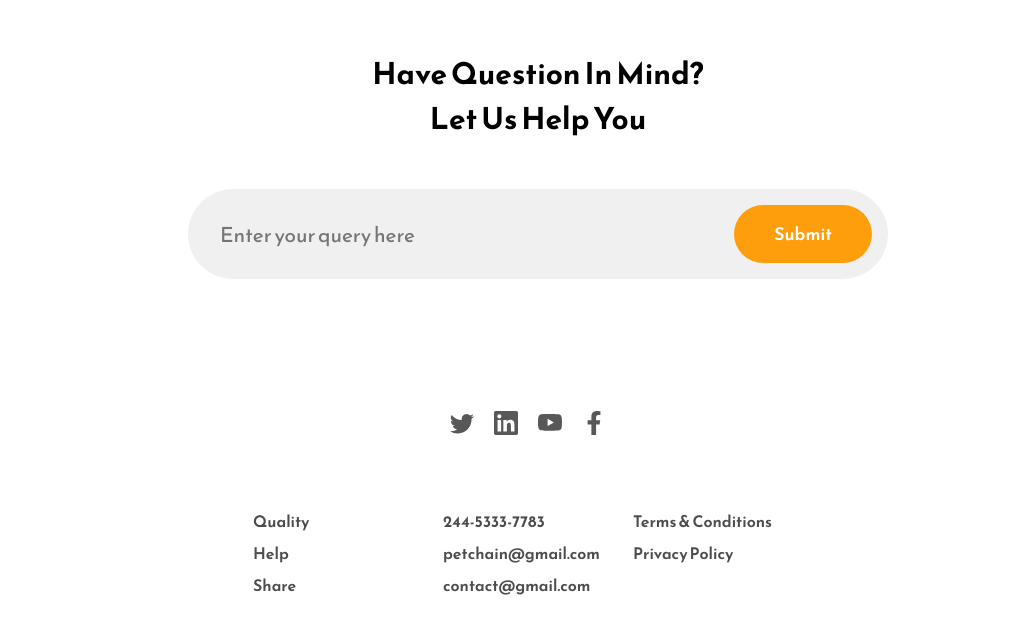
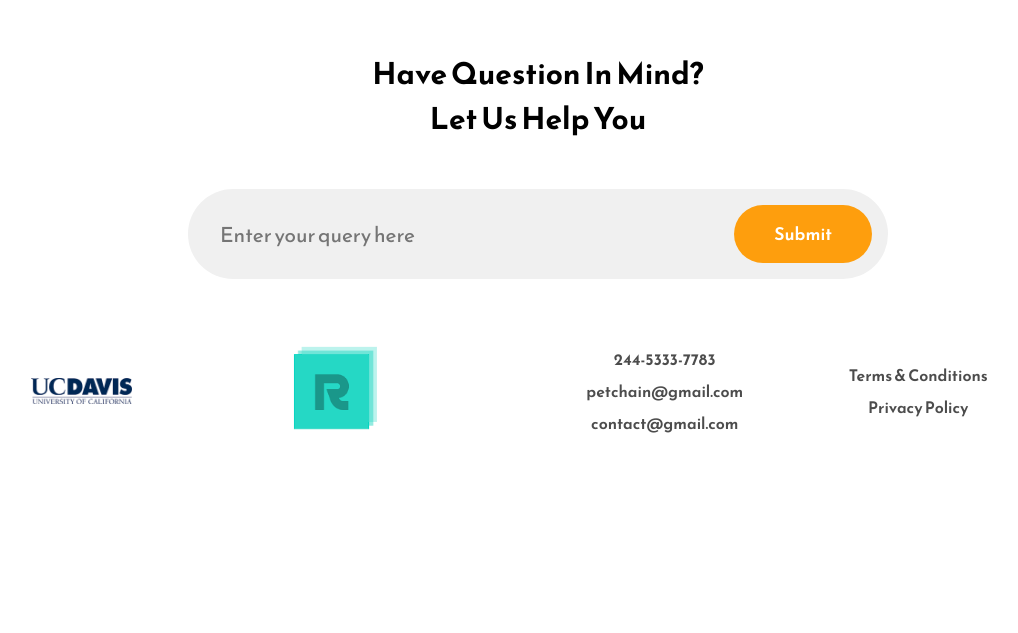
Before and after one commit to Sarika-dinesh/PetChain, a React (Create React App) app: page / in a window 1280 px wide. Shown: the part 2623-3256 px from the top of the page, without its empty margins (102-1120 px from the left). After the commit the page ends 3158 px from the top, so only its background shows below. Built offline with nearby package versions, Linux system fonts and the light colour scheme.

Commit message:
Modified Contact page

```diff
--- a/src/Components/Contact.js
+++ b/src/Components/Contact.js
@@ -4,41 +4,41 @@ import { BsTwitter } from "react-icons/bs";
 import { SiLinkedin } from "react-icons/si";
 import { BsYoutube } from "react-icons/bs";
 import { FaFacebookF } from "react-icons/fa";
+import ResDB from "../Assets/ResDB.png";
+import UCD from "../Assets/UCDavis.png";
 
 const Contact = () => {
   return (
     <div className="contact-page-wrapper">
-      <h1 className="primary-heading" style={{fontSize: "30px"}} >Have Question In Mind?</h1>
-      <h1 className="primary-heading" style={{fontSize: "30px"}}>Let Us Help You</h1>
+      <h1 className="primary-heading" style={{ fontSize: "30px" }} >Have Question In Mind?</h1>
+      <h1 className="primary-heading" style={{ fontSize: "30px" }}>Let Us Help You</h1>
       <div className="contact-form-container">
         <input type="text" placeholder="Enter your query here" />
         <button className="secondary-button">Submit</button>
       </div>
 
       {/* *FOOTER* */}
-      <div className="footer-section-one">
-        <div className="footer-logo-container">
-          <img src={Logo} alt="" />
+      <div
+        className="footer-section-two"
+        style={{
+          marginTop: "5%",
+          display: "flex",
+          justifyContent: "space-between",
+          alignItems: "center",
+        }}
+      >
+        <div className="footer-section-columns" style={{ flex: "1", textAlign: "center" }}>
+          <img src={UCD} alt="" style={{ width: "40%" }} />
         </div>
-        <div className="footer-icons">
-          <BsTwitter />
-          <SiLinkedin />
-          <BsYoutube />
-          <FaFacebookF />
+        <div className="footer-section-columns" style={{ flex: "1", textAlign: "center" }}>
+          <img src={ResDB} alt="" style={{ width: "40%" }} />
         </div>
-      </div>
-      <div className="footer-section-two">
-        <div className="footer-section-columns">
-          <span>Quality</span>
-          <span>Help</span>
-          <span>Share</span>
-        </div>
-        <div className="footer-section-columns">
+        <div className="footer-section-columns" style={{ flex: "1", textAlign: "center" }}>
           <span>244-5333-7783</span>
           <span>petchain@gmail.com</span>
           <span>contact@gmail.com</span>
         </div>
-        <div className="footer-section-columns">
+        <div className="footer-section-columns" style={{ flex: "1", textAlign: "center" }}>
           <span>Terms & Conditions</span>
           <span>Privacy Policy</span>
         </div>
```
Also changed, not shown: src/Assets/ResDB.png (added), src/Assets/UCDavis.png (added).
